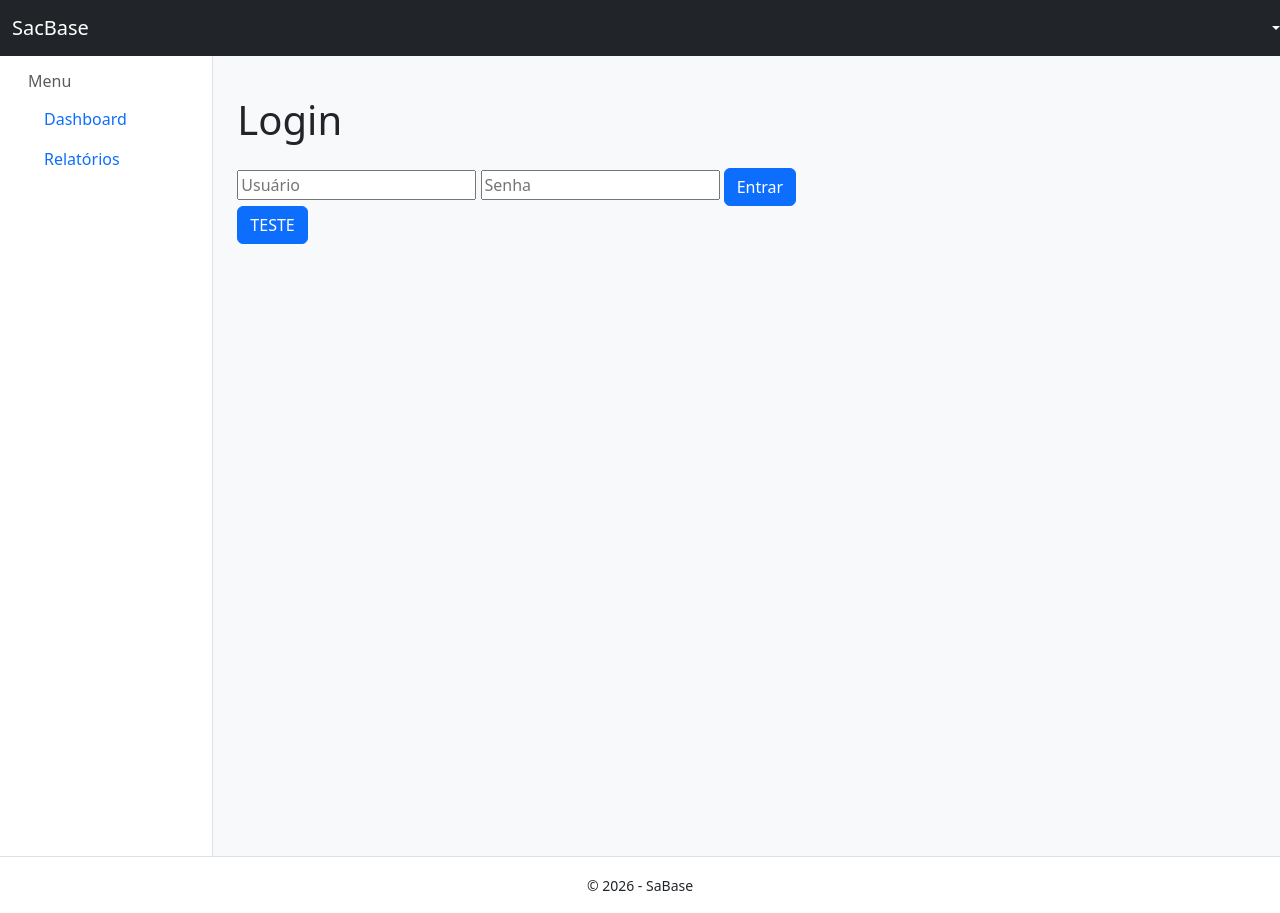
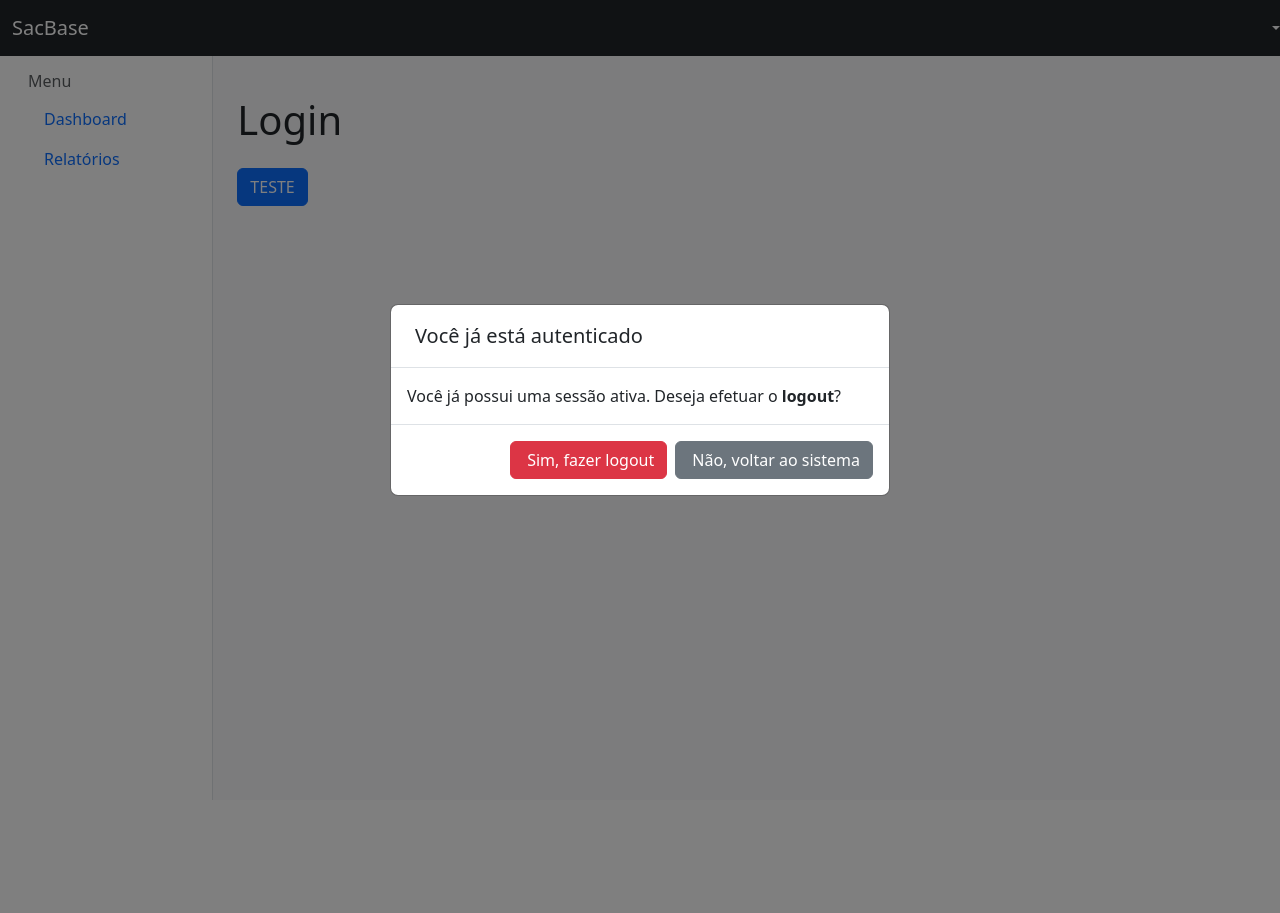
Before and after one commit to cralmad/sac_base, a Django app: page /app/usuario/login/ in a window 1280 px wide. After the commit the page ends 800 px from the top, so only its background shows below. Run offline with Django 5.2, Linux system fonts and the light colour scheme; the visitor is signed in with stand-in values (Sample User, id 1); parts of the project's set-up code (start-up, migrations or seed data) failed here and were passed over; some libraries are stand-ins or nearby versions.

Commit message:
feat: show logout confirmation modal when authenticated user visits login page
Co-authored-by: cralmad <80647679+cralmad@users.noreply.github.com>
Agent-Logs-Url: https://github.com/cralmad/sac_base/sessions/d8f57fa9-691e-4a6a-bff8-b00b0f9cdfb2

```diff
--- a/pages/usuario/static/usuario/js/scripts.js
+++ b/pages/usuario/static/usuario/js/scripts.js
@@ -1,4 +1,4 @@
-import { updateFormField, getForm, updateState } from "/static/js/sisVar.js";
+import { updateFormField, getForm, updateState, getUsuario } from "/static/js/sisVar.js";
 import { criarAtualizadorForm } from "/static/js/refresh_varSis.js";
 import { AppLoader } from "/static/js/loader.js";
 
@@ -50,3 +50,13 @@ form.addEventListener("submit", async e => {
     AppLoader.hide(); // LIBERA A TELA em caso de falha técnica
   }
 });
+
+document.addEventListener("DOMContentLoaded", () => {
+  if (getUsuario().autenticado) {
+    form.classList.add("d-none");
+
+    const modalEl = document.getElementById("modalLogoutConfirm");
+    const modal = new bootstrap.Modal(modalEl, { backdrop: "static", keyboard: false });
+    modal.show();
+  }
+});
--- a/pages/usuario/templates/login.html
+++ b/pages/usuario/templates/login.html
@@ -6,6 +6,31 @@
 <link rel="stylesheet" href="{% static 'usuario/css/styles.css' %}">
 {% block page_title %}Login{% endblock %}
 {% block content %}
+
+<!-- Modal de confirmação de logout (exibido se usuário já autenticado) -->
+<div class="modal fade" id="modalLogoutConfirm" tabindex="-1" aria-labelledby="modalLogoutLabel" aria-modal="true" role="dialog">
+  <div class="modal-dialog modal-dialog-centered">
+    <div class="modal-content">
+      <div class="modal-header">
+        <h5 class="modal-title" id="modalLogoutLabel">
+          <i class="bi bi-exclamation-triangle-fill text-warning me-2"></i>
+          Você já está autenticado
+        </h5>
+      </div>
+      <div class="modal-body">
+        Você já possui uma sessão ativa. Deseja efetuar o <strong>logout</strong>?
+      </div>
+      <div class="modal-footer">
+        <a href="/app/usuario/logout/" class="btn btn-danger">
+          <i class="bi bi-box-arrow-right me-1"></i> Sim, fazer logout
+        </a>
+        <a href="/app/home/" class="btn btn-secondary">
+          <i class="bi bi-arrow-left me-1"></i> Não, voltar ao sistema
+        </a>
+      </div>
+    </div>
+  </div>
+</div>
 
 <form id="loginForm">
   {% csrf_token %}
```
